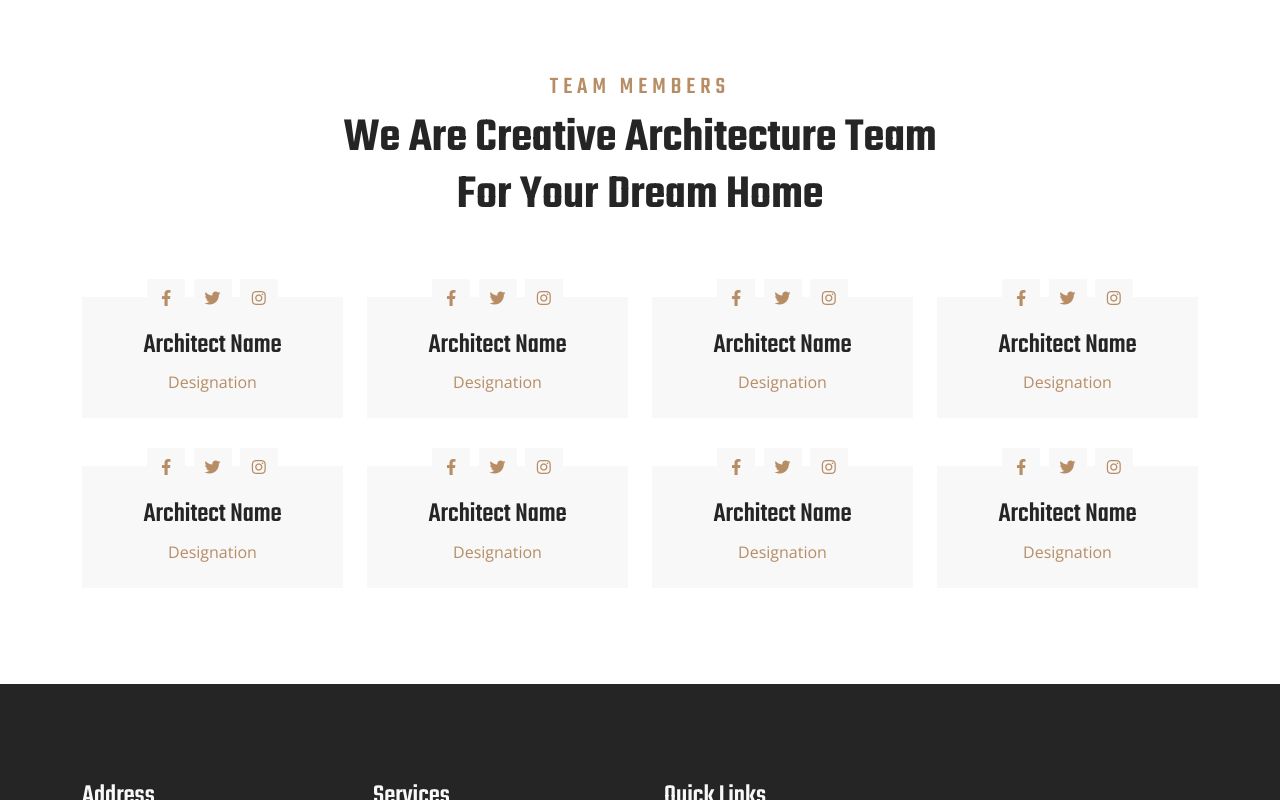
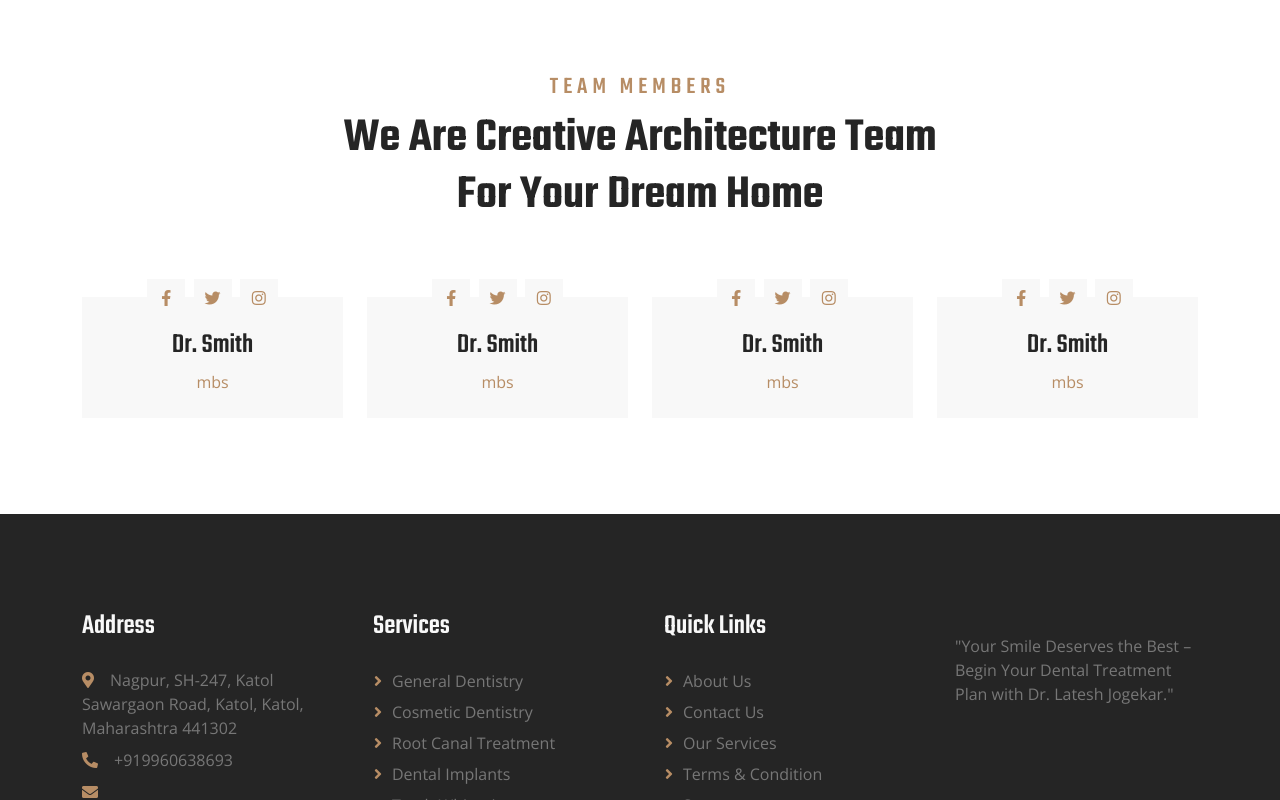
Before and after one commit to HIMANSHUFULLSTACKDEVELOPER/Jogekar-dental-Clinic, a plain HTML site: page team.html in a window 1280 px wide. Shown: the part 485-1285 px from the top of the page. Drawn offline with nearby package versions, Linux system fonts and the light colour scheme.

Commit message:
Add files via upload

```diff
--- a/team.html
+++ b/team.html
@@ -142,8 +142,8 @@
                             </div>
                         </div>
                         <div class="bg-light text-center p-4">
-                            <h3 class="mt-2">Architect Name</h3>
-                            <span class="text-primary">Designation</span>
+                            <h3 class="mt-2">Dr. Smith</h3>
+                            <span class="text-primary">mbs</span>
                         </div>
                     </div>
                 </div>
@@ -157,9 +157,9 @@
                                 <a class="btn btn-square" href=""><i class="fab fa-instagram"></i></a>
                             </div>
                         </div>
-                        <div class="bg-light text-center p-4">
-                            <h3 class="mt-2">Architect Name</h3>
-                            <span class="text-primary">Designation</span>
+                         <div class="bg-light text-center p-4">
+                            <h3 class="mt-2">Dr. Smith</h3>
+                            <span class="text-primary">mbs</span>
                         </div>
                     </div>
                 </div>
@@ -174,8 +174,8 @@
                             </div>
                         </div>
                         <div class="bg-light text-center p-4">
-                            <h3 class="mt-2">Architect Name</h3>
-                            <span class="text-primary">Designation</span>
+                            <h3 class="mt-2">Dr. Smith</h3>
+                            <span class="text-primary">mbs</span>
                         </div>
                     </div>
                 </div>
@@ -189,76 +189,13 @@
                                 <a class="btn btn-square" href=""><i class="fab fa-instagram"></i></a>
                             </div>
                         </div>
-                        <div class="bg-light text-center p-4">
-                            <h3 class="mt-2">Architect Name</h3>
-                            <span class="text-primary">Designation</span>
+                          <div class="bg-light text-center p-4">
+                            <h3 class="mt-2">Dr. Smith</h3>
+                            <span class="text-primary">mbs</span>
                         </div>
                     </div>
                 </div>
-                <div class="col-lg-3 col-md-6 wow fadeInUp" data-wow-delay="0.1s">
-                    <div class="team-item position-relative">
-                        <div class="position-relative">
-                            <img class="img-fluid" src="img/team-2.jpg" alt="">
-                            <div class="team-social text-center">
-                                <a class="btn btn-square" href=""><i class="fab fa-facebook-f"></i></a>
-                                <a class="btn btn-square" href=""><i class="fab fa-twitter"></i></a>
-                                <a class="btn btn-square" href=""><i class="fab fa-instagram"></i></a>
-                            </div>
-                        </div>
-                        <div class="bg-light text-center p-4">
-                            <h3 class="mt-2">Architect Name</h3>
-                            <span class="text-primary">Designation</span>
-                        </div>
-                    </div>
-                </div>
-                <div class="col-lg-3 col-md-6 wow fadeInUp" data-wow-delay="0.3s">
-                    <div class="team-item position-relative">
-                        <div class="position-relative">
-                            <img class="img-fluid" src="img/team-3.jpg" alt="">
-                            <div class="team-social text-center">
-                                <a class="btn btn-square" href=""><i class="fab fa-facebook-f"></i></a>
-                                <a class="btn btn-square" href=""><i class="fab fa-twitter"></i></a>
-                                <a class="btn btn-square" href=""><i class="fab fa-instagram"></i></a>
-                            </div>
-                        </div>
-                        <div class="bg-light text-center p-4">
-                            <h3 class="mt-2">Architect Name</h3>
-                            <span class="text-primary">Designation</span>
-                        </div>
-                    </div>
-                </div>
-                <div class="col-lg-3 col-md-6 wow fadeInUp" data-wow-delay="0.5s">
-                    <div class="team-item position-relative">
-                        <div class="position-relative">
-                            <img class="img-fluid" src="img/team-4.jpg" alt="">
-                            <div class="team-social text-center">
-                                <a class="btn btn-square" href=""><i class="fab fa-facebook-f"></i></a>
-                                <a class="btn btn-square" href=""><i class="fab fa-twitter"></i></a>
-                                <a class="btn btn-square" href=""><i class="fab fa-instagram"></i></a>
-                            </div>
-                        </div>
-                        <div class="bg-light text-center p-4">
-                            <h3 class="mt-2">Architect Name</h3>
-                            <span class="text-primary">Designation</span>
-                        </div>
-                    </div>
-                </div>
-                <div class="col-lg-3 col-md-6 wow fadeInUp" data-wow-delay="0.7s">
-                    <div class="team-item position-relative">
-                        <div class="position-relative">
-                            <img class="img-fluid" src="img/team-1.jpg" alt="">
-                            <div class="team-social text-center">
-                                <a class="btn btn-square" href=""><i class="fab fa-facebook-f"></i></a>
-                                <a class="btn btn-square" href=""><i class="fab fa-twitter"></i></a>
-                                <a class="btn btn-square" href=""><i class="fab fa-instagram"></i></a>
-                            </div>
-                        </div>
-                        <div class="bg-light text-center p-4">
-                            <h3 class="mt-2">Architect Name</h3>
-                            <span class="text-primary">Designation</span>
-                        </div>
-                    </div>
-                </div>
+
             </div>
         </div>
     </div>
```
